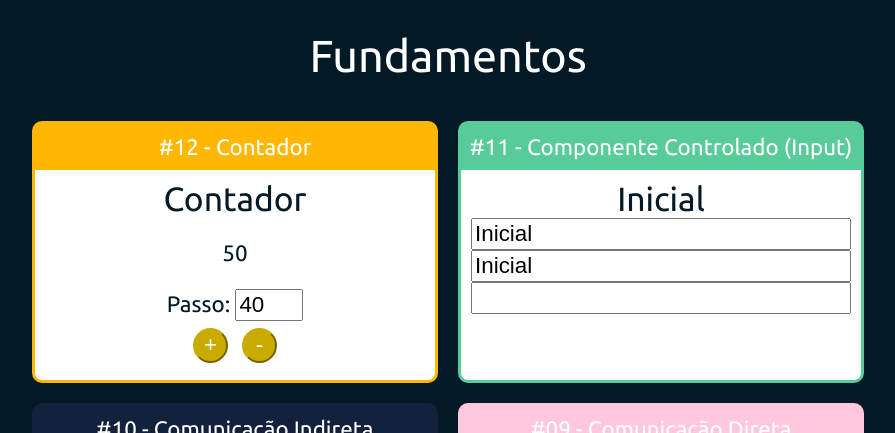
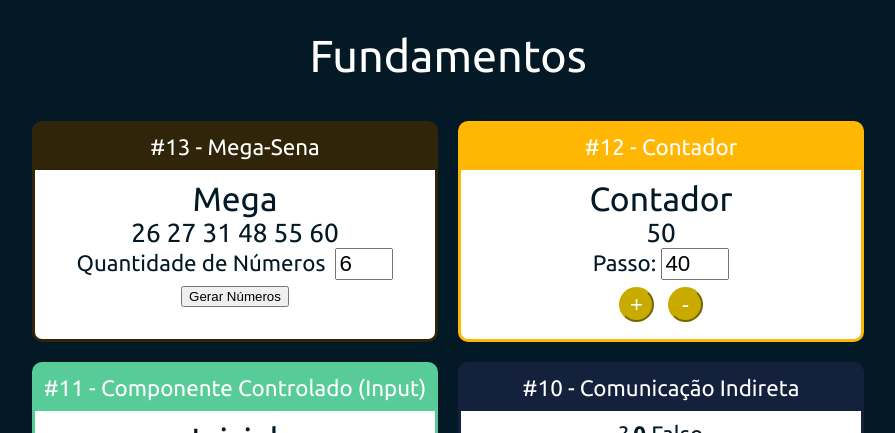
Before and after one commit to Victor-cmda/ReactIntroduction, a React (Create React App) app: page / in a window 1280 px wide. Shown: the top 433 px of the page, without its empty margins (192-1087 px from the left). Built offline with nearby package versions, Linux system fonts and the light colour scheme.

Commit message:
Finalizando Capitulo de Fundamentos

```diff
--- a/src/App.jsx
+++ b/src/App.jsx
@@ -15,14 +15,19 @@
 import IndiretaPai from "./components/comunicacao/IndiretaPai";
 import Input from "./components/formulario/Input";
 import Contador from "./components/contador/Contador";
+import Mega from "./components/mega/Mega";
 
 export default _ =>
     <div className="App">
         <h1>Fundamentos</h1>
         <div className="Cards">
 
+            <Card titulo="#13 - Mega-Sena" color="#312509">
+                <Mega/>
+            </Card>
+
             <Card titulo="#12 - Contador" color="#ffb703">
-                <Contador numeroInicial={50} passoInicial={40}/>
+                <Contador numeroInicial={50} passoInicial={40} />
             </Card>
 
             <Card titulo="#11 - Componente Controlado (Input)" color="#57cc99">
--- /dev/null
+++ b/src/components/contador/Botoes.jsx
@@ -0,0 +1,10 @@
+import React from "react";
+
+export default props => {
+    return (
+        <div>
+            <button onClick={props.onInc}>+</button>
+            <button onClick={props.onDec}>-</button>
+        </div>
+    )
+}
--- a/src/components/contador/Contador.jsx
+++ b/src/components/contador/Contador.jsx
@@ -1,7 +1,10 @@
-import React, {Component} from "react";
+import React, { Component } from "react";
 import "./Contador.css"
+import Display from "./Display";
+import Botoes from "./Botoes";
+import PassoForm from "./PassoForm";
 
-class Contador extends Component{
+class Contador extends Component {
 
     state = {
         numero: this.props.numeroInicial || 0,
@@ -20,26 +23,22 @@
         })
     }
 
-    setPasso = (evento) => {
+    setPasso = (novoPasso) => {
         this.setState({
-                passo: +evento.target.value,
+            passo: novoPasso,
         })
     }
 
     render() {
         return (
-             <div className="Contador">
+            <div className="Contador">
                 <h2>
                     Contador
                 </h2>
-                <p>{this.state.numero}</p>
-                <div>
-                    <label htmlFor="passoInput">Passo: </label>
-                    <input id="passoInput" type="number" value={this.state.passo} onChange={this.setPasso}/>
-                </div>
-                <button onClick={this.inc}>+</button>
-                <button onClick={this.dec}>-</button>
-             </div>
+                <Display numero={this.state.numero} />
+                <PassoForm passo={this.state.passo} setPasso={this.setPasso} />
+                <Botoes onInc={this.inc} onDec={this.dec}/>
+            </div>
         );
     }
 }
--- /dev/null
+++ b/src/components/contador/Display.jsx
@@ -0,0 +1,9 @@
+import React from "react";
+
+export default props => {
+    return (
+        <div>
+            <h3>{props.numero}</h3>
+        </div>
+    )
+}
--- /dev/null
+++ b/src/components/contador/PassoForm.jsx
@@ -0,0 +1,14 @@
+import React from "react";
+
+export default props => {
+    return (
+        <div>
+            <label htmlFor="passoInput">Passo: </label>
+            <input
+                id="passoInput"
+                type="number"
+                value={props.passo}
+                onChange={e => props.setPasso(+e.target.value)} />
+        </div>
+    )
+}
--- /dev/null
+++ b/src/components/mega/Mega.css
@@ -0,0 +1,12 @@
+.Mega input {
+    font-size: 1.4rem;
+    width: 50px;
+}
+
+.Mega label {
+    margin-right: 10px;
+}
+
+.Mega .Resultado {
+    background-color: #312509;
+}
--- /dev/null
+++ b/src/components/mega/Mega.jsx
@@ -0,0 +1,45 @@
+import React, { useState } from "react";
+import './Mega.css'
+
+export default props => {
+
+    function gerarNumeroNaoContido(min, max, array) {
+        const aleatorio = parseInt(Math.random() * (max + 1 - min)) + min
+        return array.includes(aleatorio) ? gerarNumeroNaoContido(min, max, array) : aleatorio
+    }
+
+    function gerarNumeros(qtde) {
+        const numeros = Array(qtde).fill(0).reduce((nums) => {
+            const novoNumero = gerarNumeroNaoContido(1, 60, nums)
+            return [...nums, novoNumero]
+        }, []).sort((n1, n2) => n1 - n2)
+        return numeros
+    }
+
+    const [qtde, setQtde] = useState(props.qtde || 6)
+    const numerosIniciais = gerarNumeros(qtde)
+    const [numeros, setNumeros] = useState(numerosIniciais)
+
+    return (
+        <div className="Mega">
+            <h2>Mega</h2>
+            <h3>{numeros.join(' ')}</h3>
+            <div>
+                <label>Quantidade de Números</label>
+                <input
+                    min={6}
+                    max={15}
+                    type="number"
+                    value={qtde}
+                    onChange={e => {
+                        setQtde(+e.target.value)
+                        setNumeros(gerarNumeros(+e.target.value))
+                    }} />
+            </div>
+            <button
+                onClick={_ => setNumeros(gerarNumeros(qtde))}>
+                Gerar Números
+            </button>
+        </div>
+    )
+}
```
